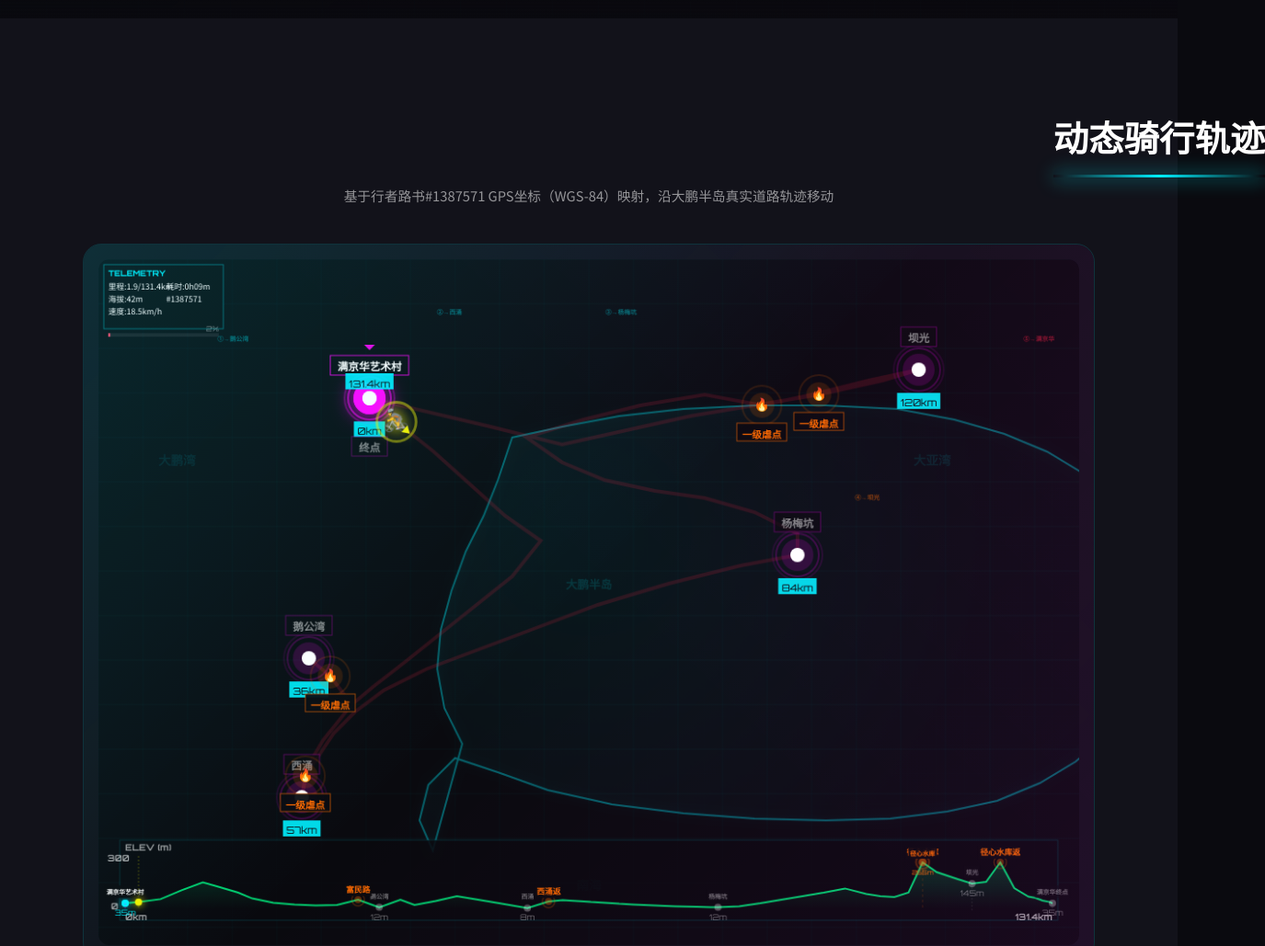
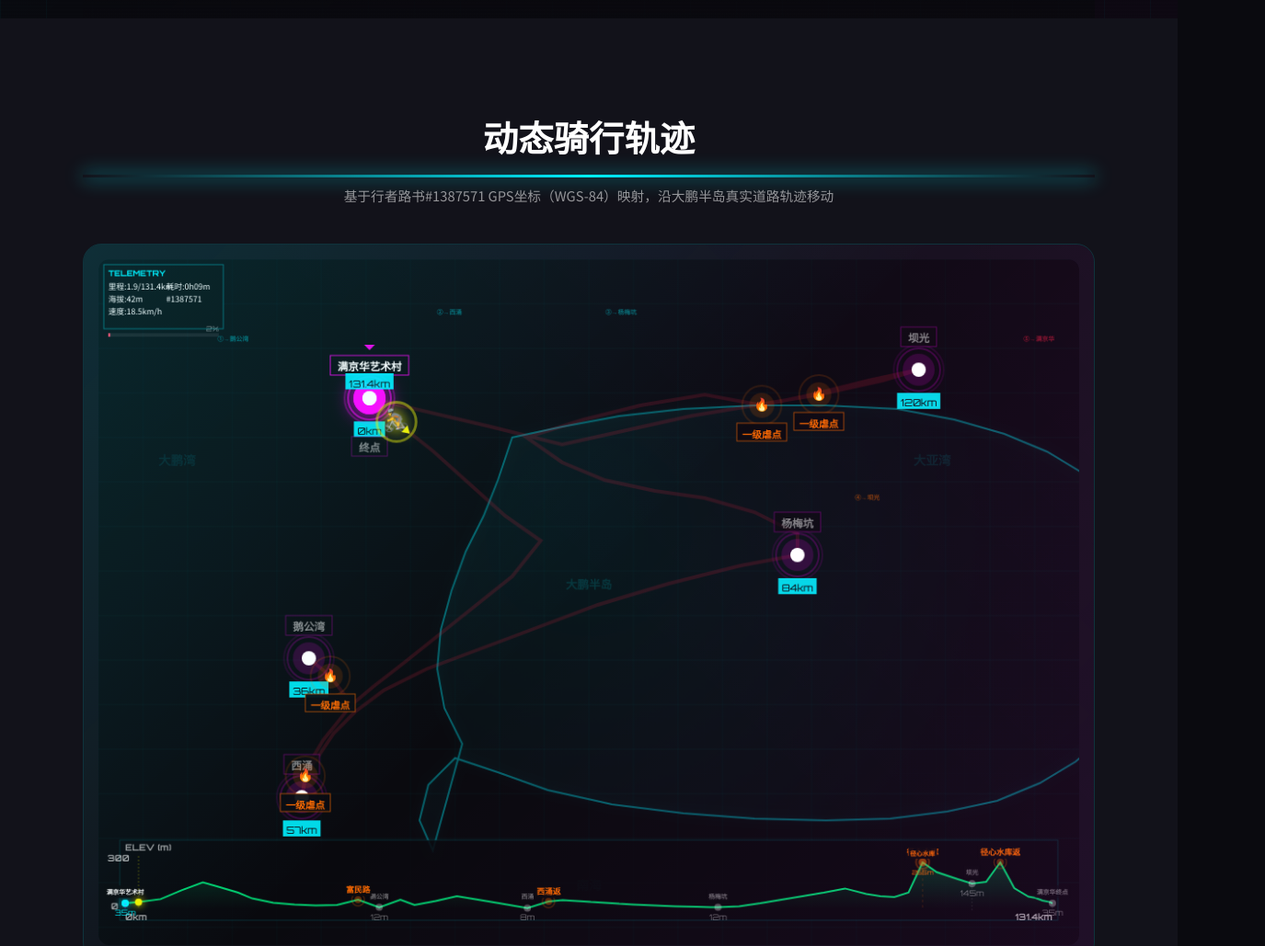
Before and after one commit to kinglionsz/qichuangtianlu, a website built with Vite: page index.html in a window 1280 px wide. Shown: the part 780-1809 px from the top of the page at 92% size, 1375 px wide, since content can reach past the window. Built offline with nearby package versions, Linux system fonts and the light colour scheme; animation ran at ten frames a second; files whose address does not match are found by name.

Commit message:
fix: 修复'动态骑行轨迹'标题超出容器边界问题

```diff
--- a/src/styles/main.css
+++ b/src/styles/main.css
@@ -135,6 +135,8 @@ nav {
   position: relative; min-height: 100vh;
   display: flex; align-items: center; justify-content: center;
   padding: 100px 20px; overflow: hidden;
+  max-width: 1100px;  /* 限制最大宽度与轨迹容器一致 */
+  margin: 0 auto;     /* 居中对齐 */
 }
 .hero-bg {
   position: absolute; inset: 0;
@@ -228,8 +230,10 @@ section { position: relative; padding: 100px 20px; z-index: 1; }
   font-family: 'Orbitron', monospace;
   font-size: clamp(1.6rem, 4vw, 2.4rem);
   text-align: center; margin-bottom: 50px;
-  position: relative; display: inline-block;
-  left: 50%; transform: translateX(-50%);
+  position: relative; display: block;  /* 改为 block 元素 */
+  max-width: 1100px;  /* 与轨迹容器宽度一致 */
+  margin-left: auto;  /* 居中对齐 */
+  margin-right: auto;
 }
 .section-title::after {
   content: ''; position: absolute; bottom: -12px; left: 0; width: 100%; height: 3px;
@@ -524,7 +528,7 @@ footer { background: #1d1d1f; padding: 60px 20px; text-align: center; position:
   .nav-links li { width: 100%; text-align: center; }
   .nav-links a  { padding: 14px; display: block; border-bottom: 1px solid rgba(255,255,255,.05); }
 
-  .hero { padding: 80px 12px; min-height: auto; padding-bottom: 60px; }
+  .hero { padding: 80px 12px; min-height: auto; padding-bottom: 60px; max-width: 100%; }
   .glitch-title { font-size: clamp(2rem, 8vw, 3rem); }
   .hero-content { max-width: 100%; text-align: center; }
 
```
